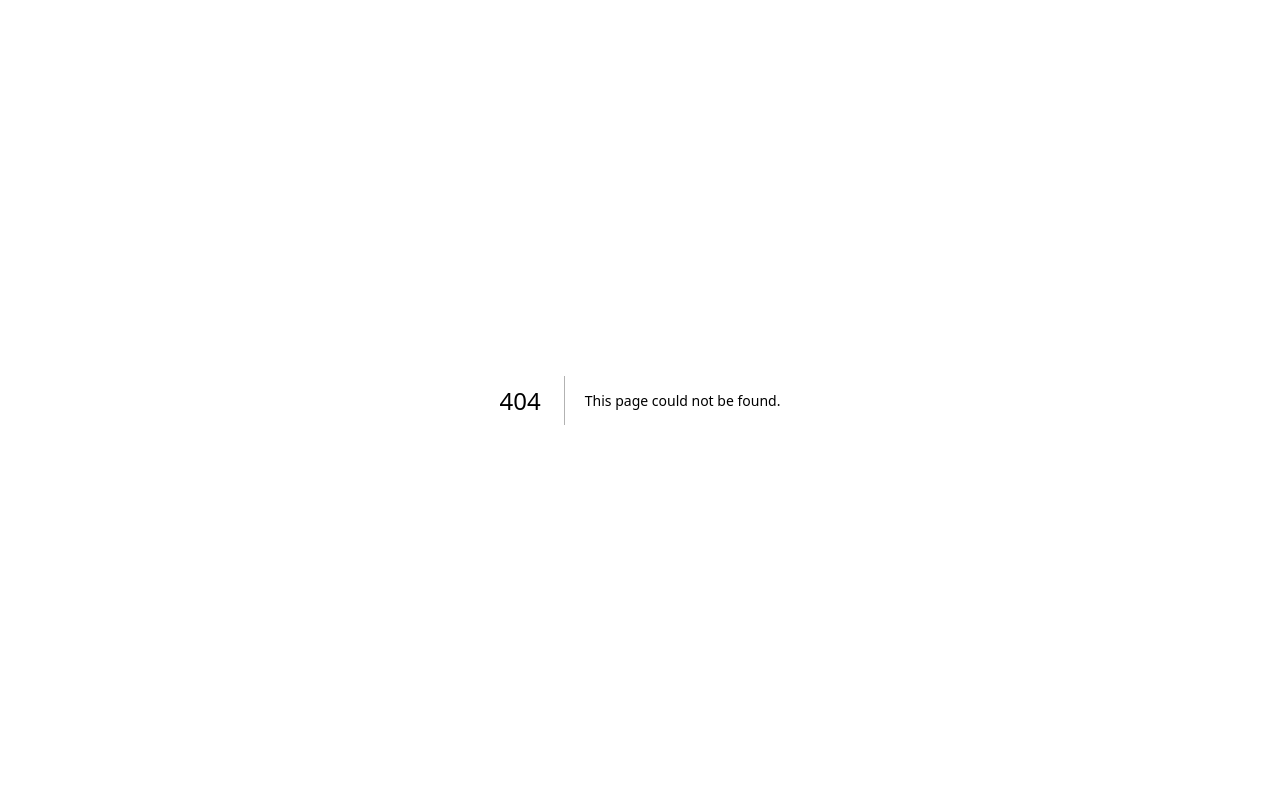
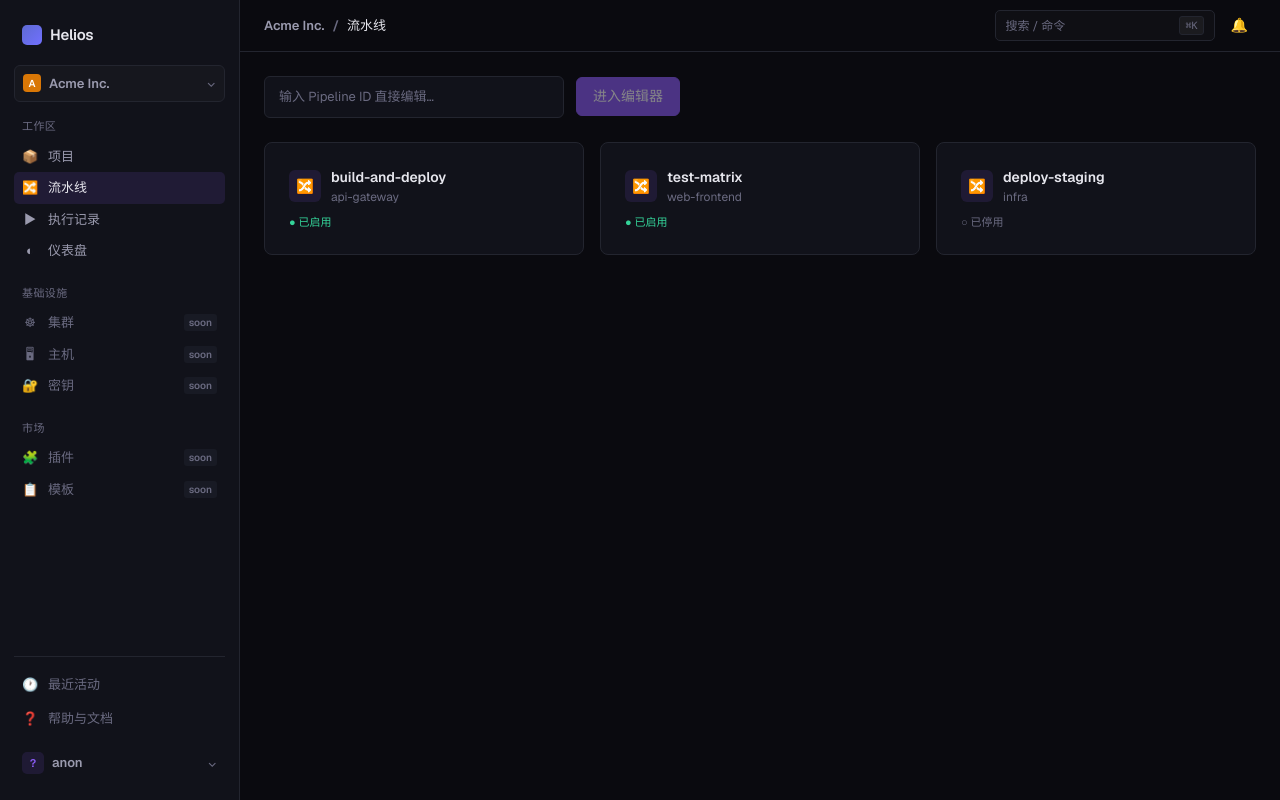
Before and after one commit to goodmanincn/helios_ci_cd, a Next.js app in the folder web/: page /pipelines in a window 1280 px wide. Before the commit this address had no page. Built offline with nearby package versions, Linux system fonts and the light colour scheme; no server answers.

Commit message:
feat(web): step 专属字段表单 + 启用流水线菜单/列表页

```diff
--- /dev/null
+++ b/web/src/app/pipelines/page.tsx
@@ -0,0 +1,91 @@
+"use client";
+
+import { useState } from "react";
+import { useRouter } from "next/navigation";
+import { AppShell } from "@/components/app-shell";
+
+const DEMO_PIPELINES = [
+  { id: 1, name: "build-and-deploy", project: "api-gateway", enabled: true },
+  { id: 2, name: "test-matrix", project: "web-frontend", enabled: true },
+  { id: 3, name: "deploy-staging", project: "infra", enabled: false },
+];
+
+export default function PipelinesPage() {
+  const router = useRouter();
+  const [inputId, setInputId] = useState("");
+
+  return (
+    <AppShell title="流水线">
+      <div style={{ padding: 24 }}>
+        <div style={{ display: "flex", alignItems: "center", gap: 12, marginBottom: 24 }}>
+          <input
+            type="text"
+            placeholder="输入 Pipeline ID 直接编辑…"
+            className="input"
+            style={{ maxWidth: 300, fontSize: 13 }}
+            value={inputId}
+            onChange={(e) => setInputId(e.target.value)}
+            onKeyDown={(e) => {
+              if (e.key === "Enter" && inputId.trim()) {
+                router.push(`/pipelines/${inputId.trim()}/edit`);
+              }
+            }}
+          />
+          <button
+            className="btn btn-primary"
+            disabled={!inputId.trim()}
+            onClick={() => router.push(`/pipelines/${inputId.trim()}/edit`)}
+          >
+            进入编辑器
+          </button>
+        </div>
+
+        <div
+          style={{
+            display: "grid",
+            gridTemplateColumns: "repeat(auto-fill, minmax(280px, 1fr))",
+            gap: 16,
+          }}
+        >
+          {DEMO_PIPELINES.map((p) => (
+            <div
+              key={p.id}
+              className="card"
+              style={{ cursor: "pointer" }}
+              onClick={() => router.push(`/pipelines/${p.id}/edit`)}
+            >
+              <div style={{ display: "flex", alignItems: "center", gap: 10, marginBottom: 8 }}>
+                <div
+                  style={{
+                    width: 32,
+                    height: 32,
+                    borderRadius: 6,
+                    background: "var(--accent-soft)",
+                    color: "var(--accent)",
+                    display: "flex",
+                    alignItems: "center",
+                    justifyContent: "center",
+                    fontSize: 14,
+                  }}
+                >
+                  🔀
+                </div>
+                <div>
+                  <div style={{ fontSize: 14, fontWeight: 590, color: "var(--fg)" }}>{p.name}</div>
+                  <div style={{ fontSize: 12, color: "var(--fg-dim)" }}>{p.project}</div>
+                </div>
+              </div>
+              <div style={{ fontSize: 11, color: "var(--fg-dim)" }}>
+                {p.enabled ? (
+                  <span style={{ color: "var(--success)" }}>● 已启用</span>
+                ) : (
+                  <span>○ 已停用</span>
+                )}
+              </div>
+            </div>
+          ))}
+        </div>
+      </div>
+    </AppShell>
+  );
+}
--- a/web/src/components/app-shell.tsx
+++ b/web/src/components/app-shell.tsx
@@ -30,7 +30,7 @@ const NAV_GROUPS: NavGroup[] = [
     title: "工作区",
     items: [
       { href: "/projects", label: "项目", icon: "📦", enabled: true, badgeKey: "projects" },
-      { href: "/pipelines", label: "流水线", icon: "🔀", enabled: false },
+      { href: "/pipelines", label: "流水线", icon: "🔀", enabled: true },
       { href: "/runs", label: "执行记录", icon: "▶", enabled: true, badgeKey: "runs" },
       { href: "/dashboard", label: "仪表盘", icon: "◐", enabled: true },
     ],
--- a/web/src/components/pipeline-editor/property-panel.tsx
+++ b/web/src/components/pipeline-editor/property-panel.tsx
@@ -60,6 +60,24 @@ export default function PropertyPanel() {
   const timeout = data.timeout != null ? String(data.timeout) : "";
   const approvers = data.approvers != null ? String(data.approvers) : "";
 
+  // with 对象编辑
+  const withObj =
+    data.with != null && typeof data.with === "object"
+      ? (data.with as Record<string, unknown>)
+      : null;
+
+  // matrix 对象只读展示
+  const matrixObj =
+    data.matrix != null && typeof data.matrix === "object"
+      ? (data.matrix as Record<string, unknown>)
+      : null;
+
+  const nodeId = node.id;
+  function updateWith(key: string, value: string) {
+    const next = { ...(withObj ?? {}), [key]: value };
+    updateNodeData(nodeId, { with: next });
+  }
+
   return (
     <div>
       <div
@@ -118,6 +136,7 @@ export default function PropertyPanel() {
       </Field>
 
       {node.type === "approval" && (
+        <>
           <Field label="审批人">
             <input
               type="text"
@@ -128,6 +147,66 @@ export default function PropertyPanel() {
                 updateNodeData(node.id, { approvers: e.target.value })
               }
             />
+          </Field>
+          <Field label="模式">
+            <select
+              className="input"
+              style={{ fontSize: 12, padding: "6px 10px" }}
+              value={String(data.mode ?? "any")}
+              onChange={(e) => updateNodeData(node.id, { mode: e.target.value })}
+            >
+              <option value="any">any (任一通过)</option>
+              <option value="all">all (全员通过)</option>
+            </select>
+          </Field>
+        </>
+      )}
+
+      {withObj && (
+        <>
+          <div
+            style={{
+              fontSize: 11,
+              fontWeight: 510,
+              color: "var(--fg-dim)",
+              textTransform: "uppercase",
+              letterSpacing: "0.4px",
+              padding: "10px 0 6px",
+            }}
+          >
+            专属配置
+          </div>
+          {Object.entries(withObj).map(([k, v]) => (
+            <Field key={k} label={k}>
+              <input
+                type="text"
+                className="input mono"
+                style={{ fontSize: 12, padding: "6px 10px" }}
+                value={typeof v === "string" ? v : JSON.stringify(v)}
+                onChange={(e) => updateWith(k, e.target.value)}
+              />
+            </Field>
+          ))}
+        </>
+      )}
+
+      {matrixObj && (
+        <Field label="Matrix">
+          <pre
+            className="mono"
+            style={{
+              background: "rgba(255,255,255,0.02)",
+              border: "1px solid var(--border)",
+              borderRadius: 5,
+              padding: 8,
+              fontSize: 11,
+              lineHeight: 1.6,
+              color: "var(--fg-dim)",
+              whiteSpace: "pre-wrap",
+            }}
+          >
+            {JSON.stringify(matrixObj, null, 2)}
+          </pre>
         </Field>
       )}
 
```
Lines whose indentation alone changed are shown as unchanged.
